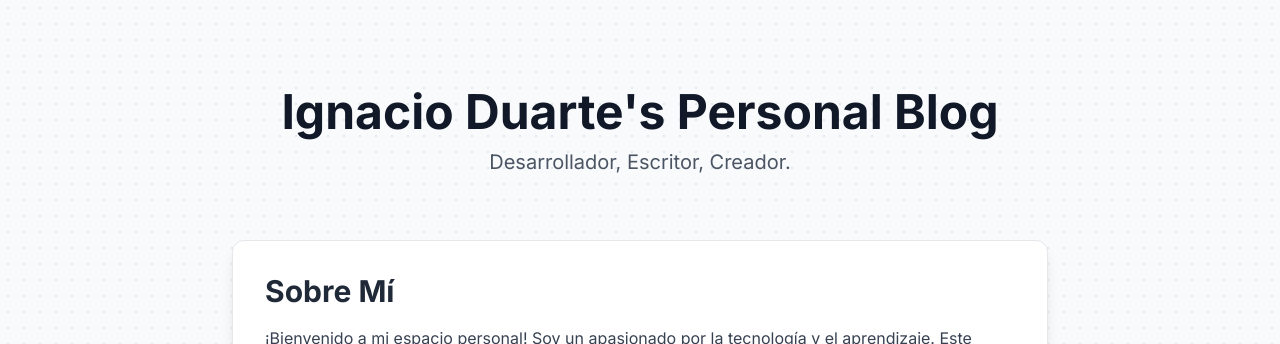
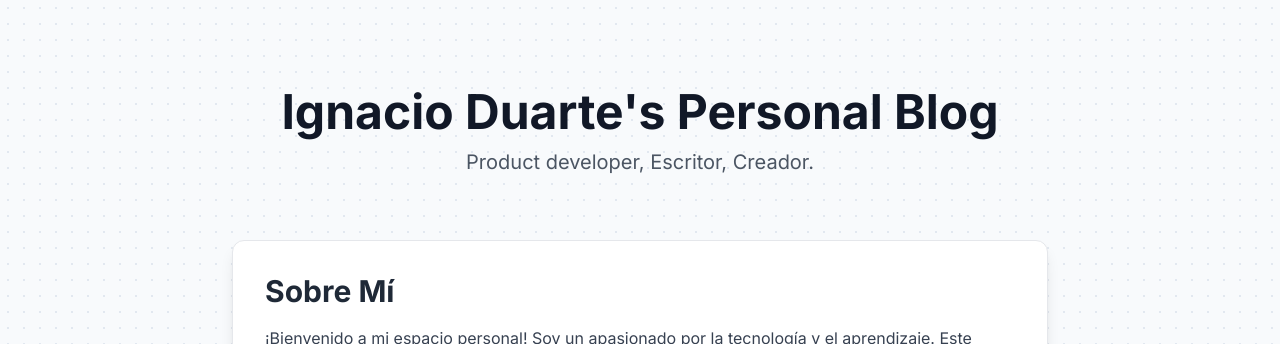
Before and after one commit to ignaciodrd/personal_blog_ig, a Jekyll site: the page built from index.html, in a window 1280 px wide and 900 px high. Shown: the top 344 px of the window. Built offline with Jekyll 4.4.1, drawn with Linux system fonts in a browser that asks for light colours; nearby versions of some CDN libraries.

Commit message:
actualización

```diff
--- a/index.html
+++ b/index.html
@@ -41,7 +41,7 @@
                 {{ site.title }}
             </h1>
             <p class="text-xl text-gray-600 mt-3">
-                Desarrollador, Escritor, Creador.
+                Product developer, Escritor, Creador.
             </p>
         </header>
 
@@ -208,14 +208,11 @@
             <section id="contacto" class="text-center mb-16">
                 <h2 class="text-3xl font-bold mb-6">Conecta Conmigo</h2>
                 <div class="flex justify-center space-x-6">
-                    <a href="#" class="text-gray-600 hover:text-blue-600 transition-colors text-lg font-medium">
+                    <a href="linkedin.com/in/ignacio-duarte" class="text-gray-600 hover:text-blue-600 transition-colors text-lg font-medium">
                         LinkedIn
                     </a>
-                    <a href="#" class="text-gray-600 hover:text-blue-600 transition-colors text-lg font-medium">
+                    <a href="github.com/ignaciodrd" class="text-gray-600 hover:text-blue-600 transition-colors text-lg font-medium">
                         GitHub
-                    </a>
-                    <a href="#" class="text-gray-600 hover:text-blue-600 transition-colors text-lg font-medium">
-                        Twitter / X
                     </a>
                 </div>
             </section>
```
